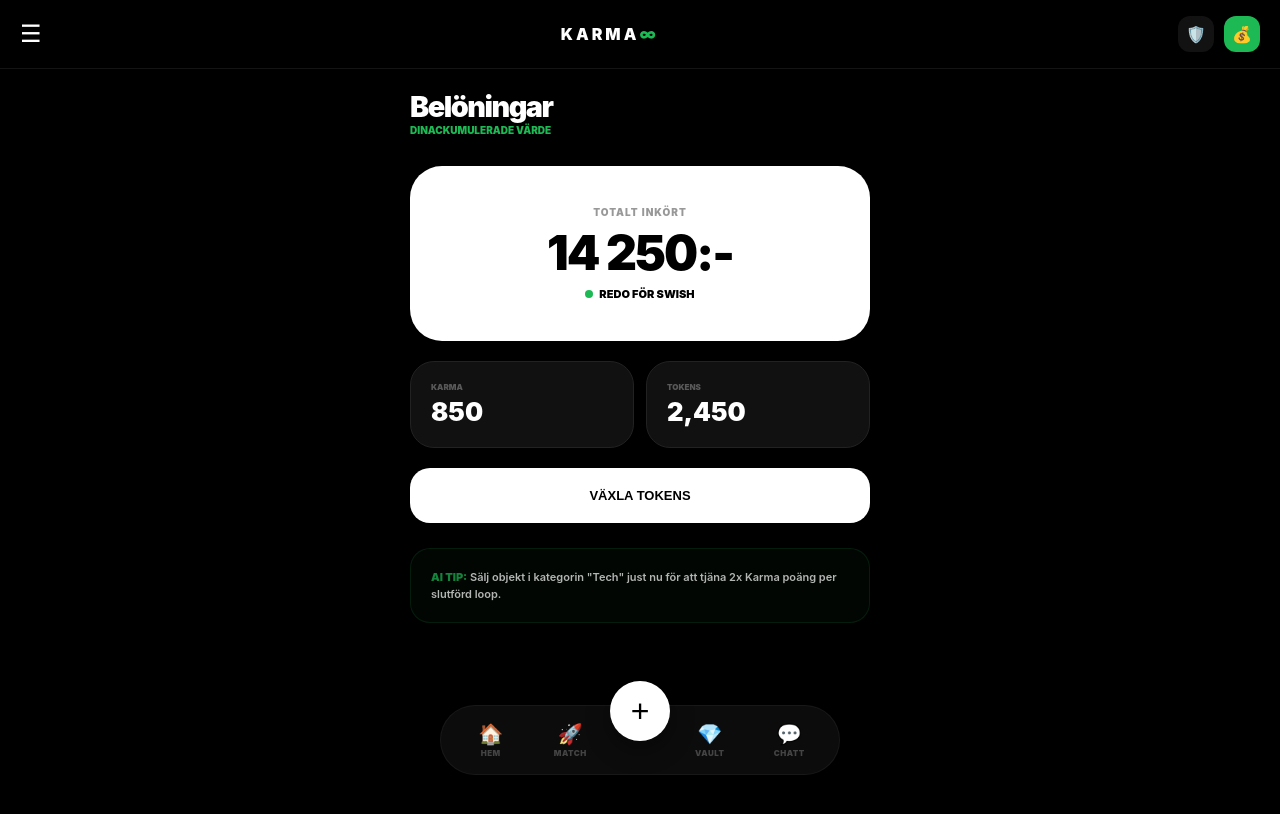
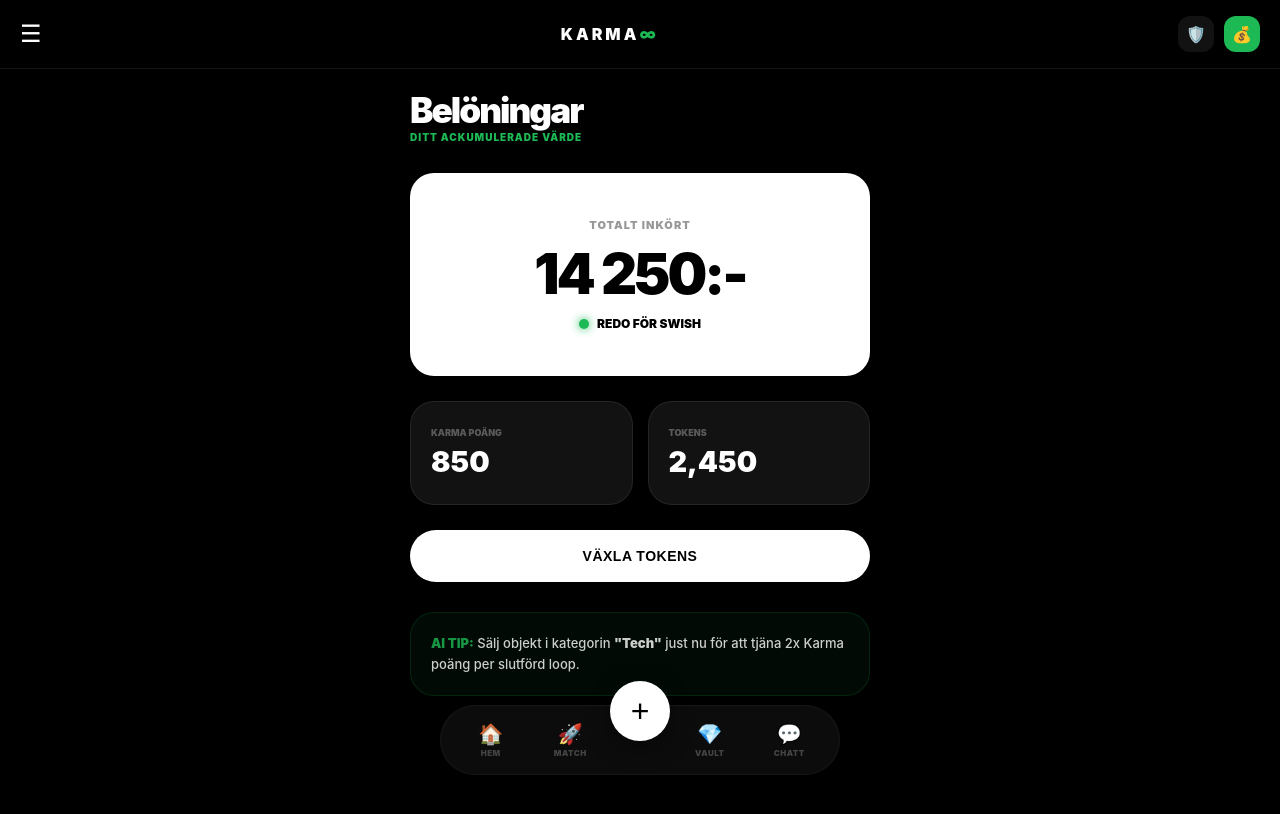
Before and after one commit to gascheckking/marketbeg-appGem, a Next.js app: page /rewards in a window 1280 px wide. Shown: the top 814 px of the page. Built offline with nearby package versions, Linux system fonts and the light colour scheme.

Commit message:
Update page.tsx

```diff
--- a/app/rewards/page.tsx
+++ b/app/rewards/page.tsx
@@ -6,44 +6,41 @@ export default function RewardsPage() {
   return (
     <div className="page-wrapper">
       <header style={{ marginBottom: '30px' }}>
-        <h1 style={{ fontSize: '1.8rem', fontWeight: 900, letterSpacing: '-1.5px' }}>Belöningar</h1>
-        <p style={{ fontSize: '10px', fontWeight: 900, color: '#1DB954' }}>DINACKUMULERADE VÄRDE</p>
+        <h1 style={{ fontSize: '2.2rem', fontWeight: 900, letterSpacing: '-2px' }}>Belöningar</h1>
+        <p style={{ fontSize: '10px', fontWeight: 900, color: 'var(--karma-green)', letterSpacing: '1px' }}>DITT ACKUMULERADE VÄRDE</p>
       </header>
 
       {/* WALLET CARD */}
-      <div style={{
-        padding: '40px 20px', marginBottom: '20px', textAlign: 'center',
-        background: '#fff', borderRadius: '32px'
+      <div className="card" style={{
+        padding: '45px 20px', marginBottom: '25px', textAlign: 'center',
+        background: '#fff', border: 'none'
       }}>
-        <div style={{ fontSize: '10px', fontWeight: 900, color: '#000', opacity: 0.4, letterSpacing: '1px' }}>TOTALT INKÖRT</div>
-        <div style={{ fontSize: '3rem', fontWeight: 900, margin: '5px 0', color: '#000', letterSpacing: '-2px' }}>14 250:-</div>
-        <div style={{ display: 'flex', alignItems: 'center', justifyContent: 'center', gap: '6px' }}>
-          <div style={{ width: '8px', height: '8px', borderRadius: '50%', background: '#1DB954' }}></div>
-          <span style={{ fontSize: '11px', fontWeight: 900, color: '#000' }}>REDO FÖR SWISH</span>
+        <div style={{ fontSize: '11px', fontWeight: 900, color: '#000', opacity: 0.4, letterSpacing: '1px' }}>TOTALT INKÖRT</div>
+        <div style={{ fontSize: '3.5rem', fontWeight: 900, margin: '8px 0', color: '#000', letterSpacing: '-3px' }}>14 250:-</div>
+        <div style={{ display: 'flex', alignItems: 'center', justifyContent: 'center', gap: '8px' }}>
+          <div style={{ width: '10px', height: '10px', borderRadius: '50%', background: 'var(--karma-green)', boxShadow: '0 0 10px var(--karma-green)' }}></div>
+          <span style={{ fontSize: '12px', fontWeight: 900, color: '#000' }}>REDO FÖR SWISH</span>
         </div>
       </div>
 
-      <div style={{ display: 'grid', gridTemplateColumns: '1fr 1fr', gap: '12px', marginBottom: '20px' }}>
-        <div style={{ background: '#111', padding: '20px', borderRadius: '24px', border: '1px solid #222' }}>
-          <div style={{ fontSize: '8px', fontWeight: 900, opacity: 0.3, marginBottom: '4px' }}>KARMA</div>
-          <div style={{ fontSize: '1.6rem', fontWeight: 900 }}>850</div>
+      <div style={{ display: 'grid', gridTemplateColumns: '1fr 1fr', gap: '15px', marginBottom: '25px' }}>
+        <div className="card" style={{ padding: '25px 20px' }}>
+          <div style={{ fontSize: '9px', fontWeight: 900, opacity: 0.3, marginBottom: '6px' }}>KARMA POÄNG</div>
+          <div style={{ fontSize: '1.8rem', fontWeight: 900 }}>850</div>
         </div>
-        <div style={{ background: '#111', padding: '20px', borderRadius: '24px', border: '1px solid #222' }}>
-          <div style={{ fontSize: '8px', fontWeight: 900, opacity: 0.3, marginBottom: '4px' }}>TOKENS</div>
-          <div style={{ fontSize: '1.6rem', fontWeight: 900 }}>2,450</div>
+        <div className="card" style={{ padding: '25px 20px' }}>
+          <div style={{ fontSize: '9px', fontWeight: 900, opacity: 0.3, marginBottom: '6px' }}>TOKENS</div>
+          <div style={{ fontSize: '1.8rem', fontWeight: 900 }}>2,450</div>
         </div>
       </div>
 
-      <button style={{
-        width: '100%', padding: '20px', background: '#fff', color: '#000',
-        border: 'none', borderRadius: '20px', fontWeight: 900, fontSize: '13px'
-      }}>
+      <button className="primary-btn" style={{ background: '#fff', color: '#000' }}>
         VÄXLA TOKENS
       </button>
 
-      <div style={{ marginTop: '25px', padding: '20px', borderRadius: '20px', background: '#1DB95408', border: '1px solid #1DB95422' }}>
-        <p style={{ fontSize: '11px', lineHeight: '1.5', margin: 0, opacity: 0.7, fontWeight: 600 }}>
-          <span style={{ color: '#1DB954', fontWeight: 900 }}>AI TIP:</span> Sälj objekt i kategorin "Tech" just nu för att tjäna 2x Karma poäng per slutförd loop.
+      <div style={{ marginTop: '30px', padding: '20px', borderRadius: '24px', background: 'rgba(29,185,84,0.05)', border: '1px solid rgba(29,185,84,0.15)' }}>
+        <p style={{ fontSize: '13px', lineHeight: '1.6', margin: 0, opacity: 0.8, fontWeight: 500 }}>
+          <span style={{ color: 'var(--karma-green)', fontWeight: 900 }}>AI TIP:</span> Sälj objekt i kategorin <span style={{fontWeight: 900}}>"Tech"</span> just nu för att tjäna 2x Karma poäng per slutförd loop.
         </p>
       </div>
     </div>
```
